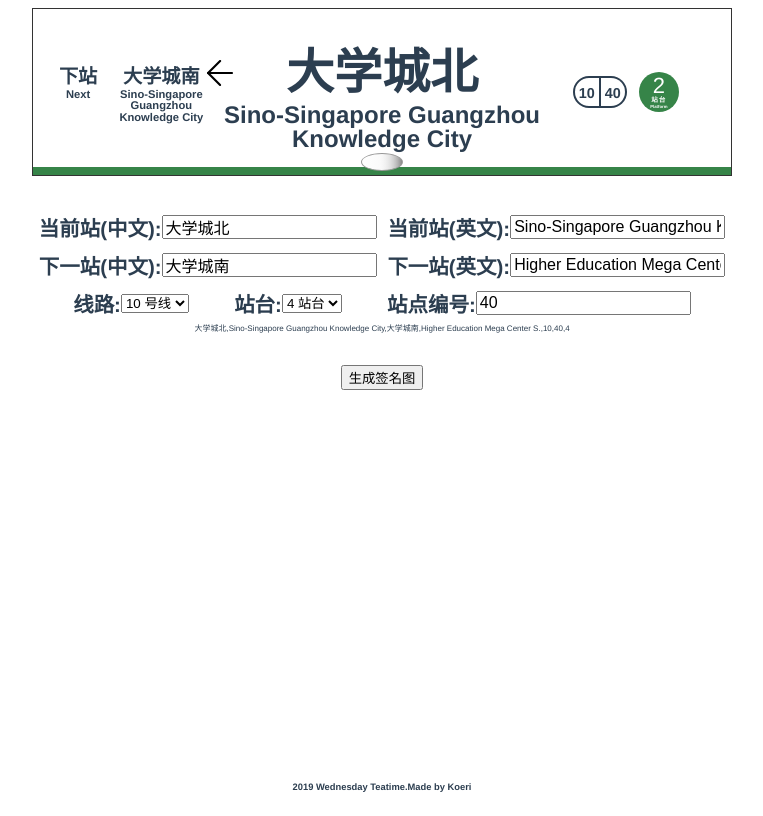
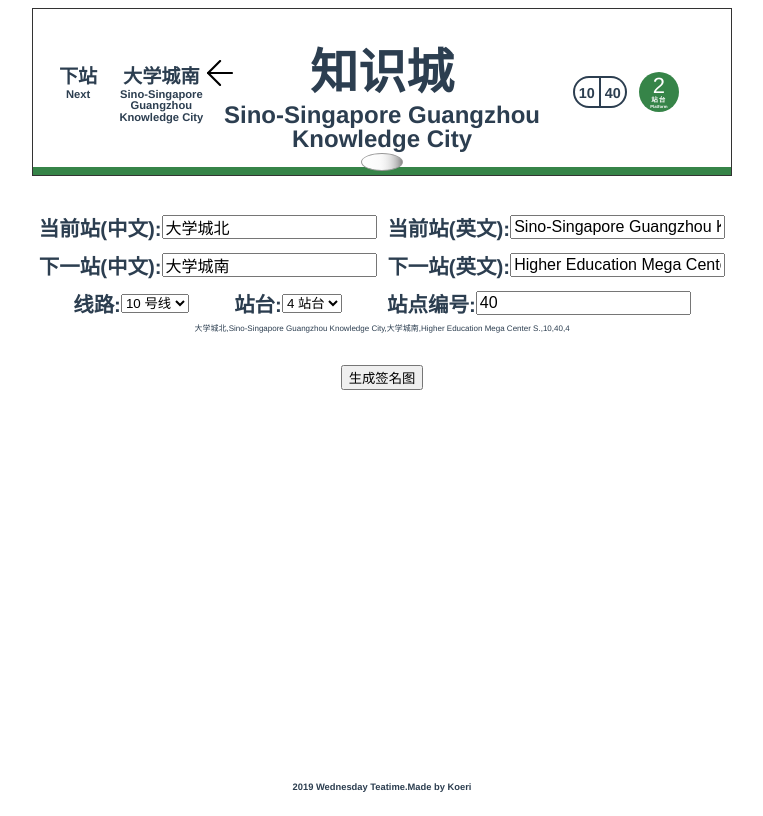
Before and after one commit to iMisty/Metro-Simulator, a Vue app: page / in a window 1280 px wide. Shown: the whole page, without its empty margins (258-1021 px from the left). Built offline with nearby package versions, Linux system fonts and the light colour scheme.

Commit message:
Update Home.vue

```diff
--- a/src/views/Home.vue
+++ b/src/views/Home.vue
@@ -39,7 +39,7 @@ export default {
   },
   data() {
     return{
-      sStation: '大学城北',
+      sStation: '知识城',
       eStation: 'Sino-Singapore Guangzhou Knowledge City',
       sNext: '大学城南',
       eNext: 'Sino-Singapore Guangzhou Knowledge City',
```
